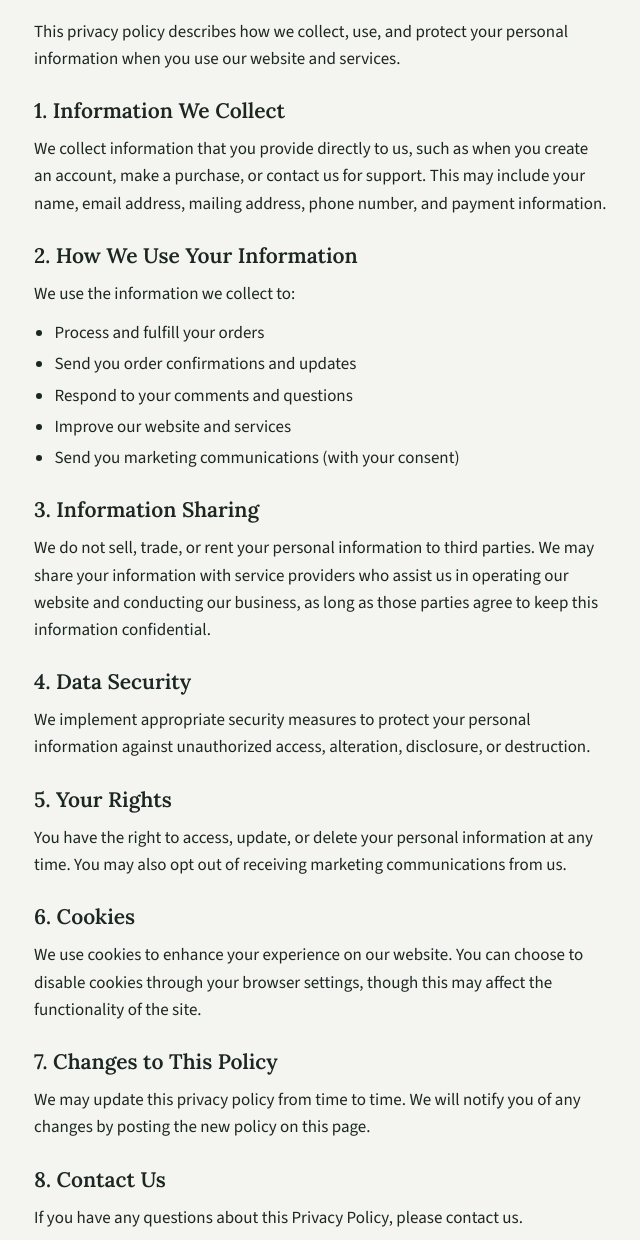
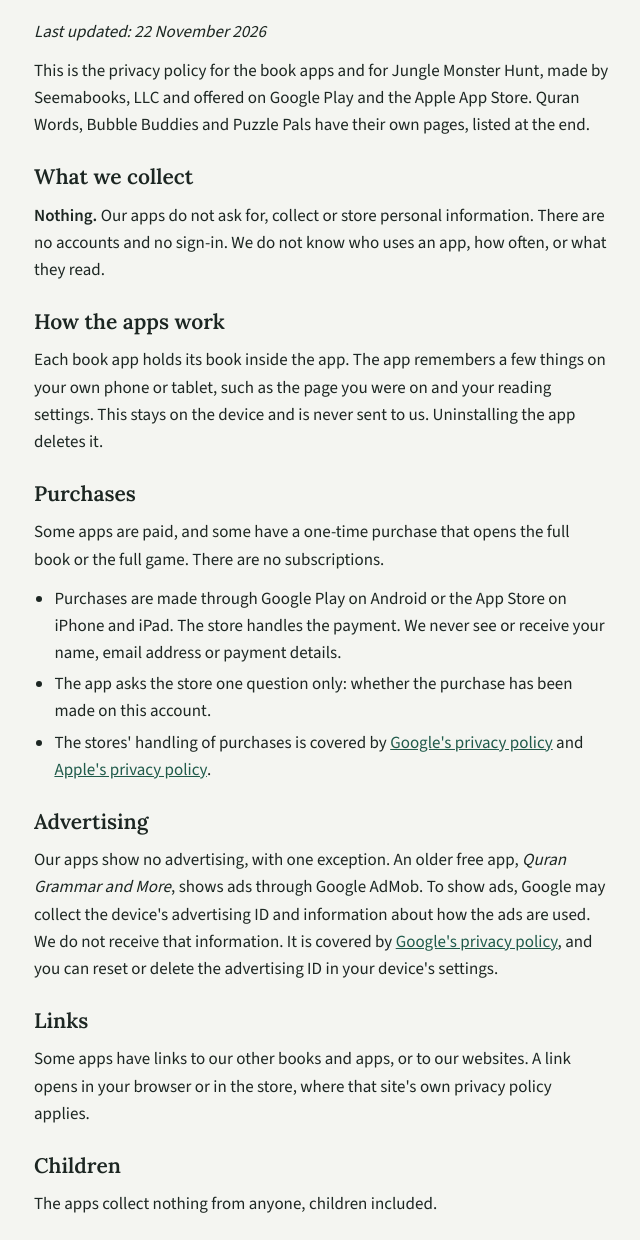
Before and after one commit to sajid50/seemabooks-site, a plain HTML site: page privacy/index.html in a window 1280 px wide. Shown: the part 199-1439 px from the top of the page, without its empty margins (86-726 px from the left). Drawn offline with nearby package versions, Linux system fonts and the light colour scheme; a web font is replaced by a local one.

Commit message:
Privacy page: new short policy for the book apps and Jungle Monster Hunt
Co-Authored-By: Claude Fable 5.2 <noreply@anthropic.com>

```diff
--- a/privacy/index.html
+++ b/privacy/index.html
@@ -23,30 +23,32 @@
 </div></header>
 <main id="main" class="wrap">
 <span class="eyebrow">Privacy</span><div class="prose"><h1>Privacy Policy</h1>
-<p>This privacy policy describes how we collect, use, and protect your personal information when you use our website and services.</p>
-<h2>1. Information We Collect</h2>
-<p>We collect information that you provide directly to us, such as when you create an account, make a purchase, or contact us for support. This may include your name, email address, mailing address, phone number, and payment information.</p>
-<h2>2. How We Use Your Information</h2>
-<p>We use the information we collect to:</p>
+<p><em>Last updated: 22 November 2026</em></p>
+<p>This is the privacy policy for the book apps and for Jungle Monster Hunt, made by Seemabooks, LLC and offered on Google Play and the Apple App Store. Quran Words, Bubble Buddies and Puzzle Pals have their own pages, listed at the end.</p>
+<h2>What we collect</h2>
+<p><strong>Nothing.</strong> Our apps do not ask for, collect or store personal information. There are no accounts and no sign-in. We do not know who uses an app, how often, or what they read.</p>
+<h2>How the apps work</h2>
+<p>Each book app holds its book inside the app. The app remembers a few things on your own phone or tablet, such as the page you were on and your reading settings. This stays on the device and is never sent to us. Uninstalling the app deletes it.</p>
+<h2>Purchases</h2>
+<p>Some apps are paid, and some have a one-time purchase that opens the full book or the full game. There are no subscriptions.</p>
 <ul>
-<li>Process and fulfill your orders</li>
-<li>Send you order confirmations and updates</li>
-<li>Respond to your comments and questions</li>
-<li>Improve our website and services</li>
-<li>Send you marketing communications (with your consent)</li>
+<li>Purchases are made through Google Play on Android or the App Store on iPhone and iPad. The store handles the payment. We never see or receive your name, email address or payment details.</li>
+<li>The app asks the store one question only: whether the purchase has been made on this account.</li>
+<li>The stores' handling of purchases is covered by <a href="https://policies.google.com/privacy">Google's privacy policy</a> and <a href="https://www.apple.com/legal/privacy/">Apple's privacy policy</a>.</li>
 </ul>
-<h2>3. Information Sharing</h2>
-<p>We do not sell, trade, or rent your personal information to third parties. We may share your information with service providers who assist us in operating our website and conducting our business, as long as those parties agree to keep this information confidential.</p>
-<h2>4. Data Security</h2>
-<p>We implement appropriate security measures to protect your personal information against unauthorized access, alteration, disclosure, or destruction.</p>
-<h2>5. Your Rights</h2>
-<p>You have the right to access, update, or delete your personal information at any time. You may also opt out of receiving marketing communications from us.</p>
-<h2>6. Cookies</h2>
-<p>We use cookies to enhance your experience on our website. You can choose to disable cookies through your browser settings, though this may affect the functionality of the site.</p>
-<h2>7. Changes to This Policy</h2>
-<p>We may update this privacy policy from time to time. We will notify you of any changes by posting the new policy on this page.</p>
-<h2>8. Contact Us</h2>
-<p>If you have any questions about this Privacy Policy, please contact us.</p><h2>Policies for individual apps</h2><ul><li><a href="/privacy-policy-quranwords/">Quran Words</a></li><li><a href="/privacy-policy-bubblebuddies/">Bubble Buddies</a></li><li><a href="/privacy-policy-puzzlepals/">Puzzle Pals</a></li><li><a href="/quran-words-support/">Quran Words support</a></li></ul></div>
+<h2>Advertising</h2>
+<p>Our apps show no advertising, with one exception. An older free app, <em>Quran Grammar and More</em>, shows ads through Google AdMob. To show ads, Google may collect the device's advertising ID and information about how the ads are used. We do not receive that information. It is covered by <a href="https://policies.google.com/privacy">Google's privacy policy</a>, and you can reset or delete the advertising ID in your device's settings.</p>
+<h2>Links</h2>
+<p>Some apps have links to our other books and apps, or to our websites. A link opens in your browser or in the store, where that site's own privacy policy applies.</p>
+<h2>Children</h2>
+<p>The apps collect nothing from anyone, children included.</p>
+<h2>Sharing and deleting data</h2>
+<p>We do not share, sell or rent any information, because we do not have any. For the same reason there is nothing on our side to delete. Your purchase history is kept by Google or Apple, in your own account with them.</p>
+<h2>Changes</h2>
+<p>If this policy changes, the updated version will be posted on this page with a new date at the top.</p>
+<h2>Contact</h2>
+<p>Questions about this policy or about an app: <a href="mailto:support@seemabooks.com">support@seemabooks.com</a></p>
+<p>Seemabooks, LLC · West Bloomfield, Michigan, USA</p><h2>Policies for individual apps</h2><ul><li><a href="/privacy-policy-quranwords/">Quran Words</a></li><li><a href="/privacy-policy-bubblebuddies/">Bubble Buddies</a></li><li><a href="/privacy-policy-puzzlepals/">Puzzle Pals</a></li><li><a href="/quran-words-support/">Quran Words support</a></li></ul></div>
 </main>
 <footer><div class="wrap">
   <span>© 2026 Seemabooks, LLC</span>
```
